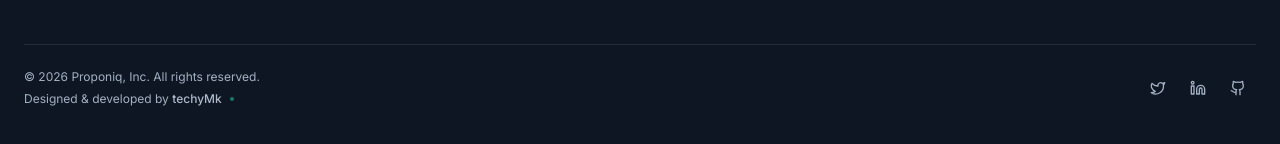
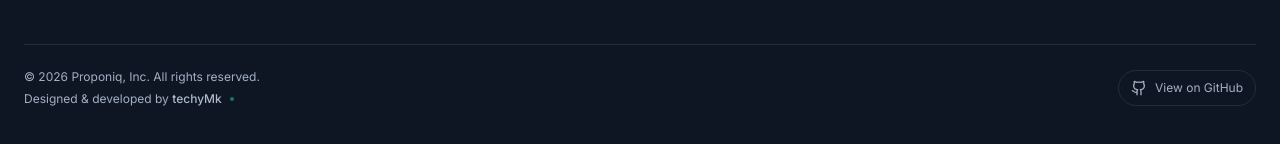
Before and after one commit to techyMk/Proponiq, a Next.js app: page / in a window 1280 px wide. Shown: the part 9903-10047 px from the top of the page. Built offline with nearby package versions, Linux system fonts and the light colour scheme; no server answers.

Commit message:
feat(footer): replace social icons with GitHub repo link

```diff
--- a/components/sections/footer.tsx
+++ b/components/sections/footer.tsx
@@ -2,7 +2,7 @@
 
 import * as React from "react";
 import Link from "next/link";
-import { Twitter, Github, Linkedin, Send, ArrowRight } from "lucide-react";
+import { Github, Send, ArrowRight } from "lucide-react";
 import { Logo } from "@/components/logo";
 import { Button } from "@/components/ui/button";
 
@@ -143,20 +143,16 @@ export function Footer() {
             </p>
           </div>
           <div className="flex items-center gap-1">
-            {[
-              { i: Twitter, href: "#", label: "Twitter" },
-              { i: Linkedin, href: "#", label: "LinkedIn" },
-              { i: Github, href: "#", label: "GitHub" },
-            ].map(({ i: Icon, href, label }) => (
-              <Link
-                key={label}
-                href={href}
-                aria-label={label}
-                className="inline-flex items-center justify-center size-9 rounded-full text-muted-foreground hover:text-foreground hover:bg-foreground/5 transition"
-              >
-                <Icon className="size-4" />
-              </Link>
-            ))}
+            <Link
+              href="https://github.com/techyMk/Proponiq"
+              target="_blank"
+              rel="noopener noreferrer"
+              aria-label="GitHub repository"
+              className="inline-flex items-center gap-2 px-3 h-9 rounded-full text-xs text-muted-foreground hover:text-foreground border border-foreground/10 hover:border-foreground/20 hover:bg-foreground/5 transition"
+            >
+              <Github className="size-4" />
+              View on GitHub
+            </Link>
           </div>
         </div>
 
```
